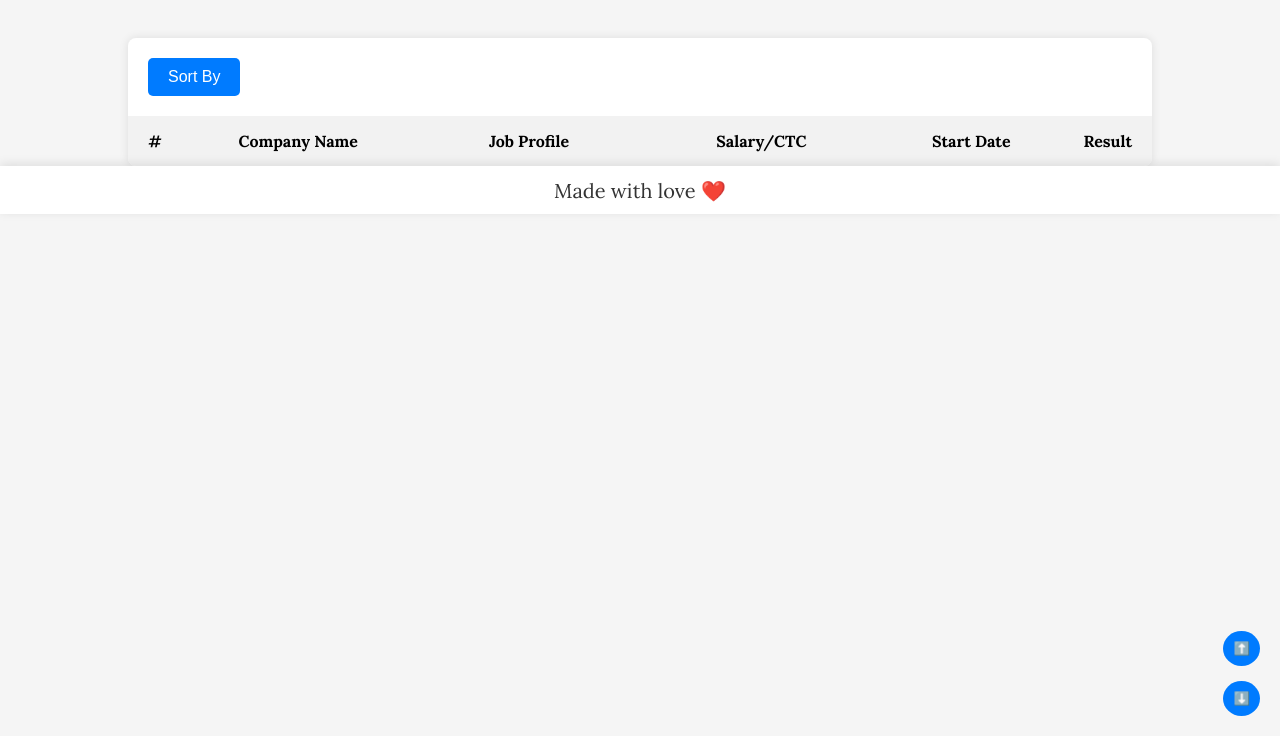
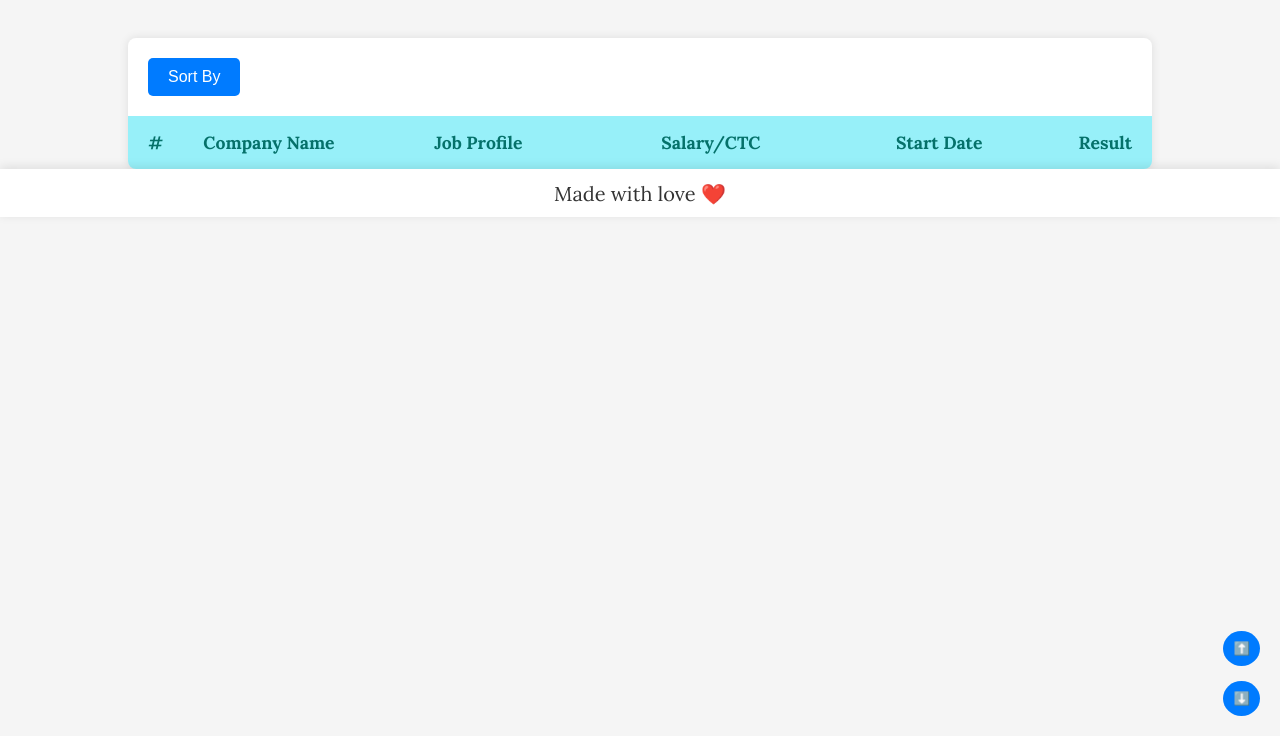
Before and after one commit to shreyans00/ERP-Placement-Data, a website: page public/index.html in a window 1280 px wide. Shown: the part 64-800 px from the top of the page. Drawn offline with Linux system fonts and the light colour scheme.

Commit message:
styling changed

```diff
--- a/public/style.css
+++ b/public/style.css
@@ -72,8 +72,10 @@ td {
 }
 
 th {
-  background-color: #f2f2f2;
   font-weight: bold;
+  font-size: 1.1em;
+  color: rgb(5, 113, 106);
+  background-color: rgba(12, 221, 240, 0.429);
 }
 
 tr:nth-child(even) {
@@ -82,11 +84,6 @@ tr:nth-child(even) {
 
 tr:hover {
   background-color: #f1f1f1;
-}
-
-th,
-td:first-child {
-  text-align: center;
 }
 
 .company-name {
```
